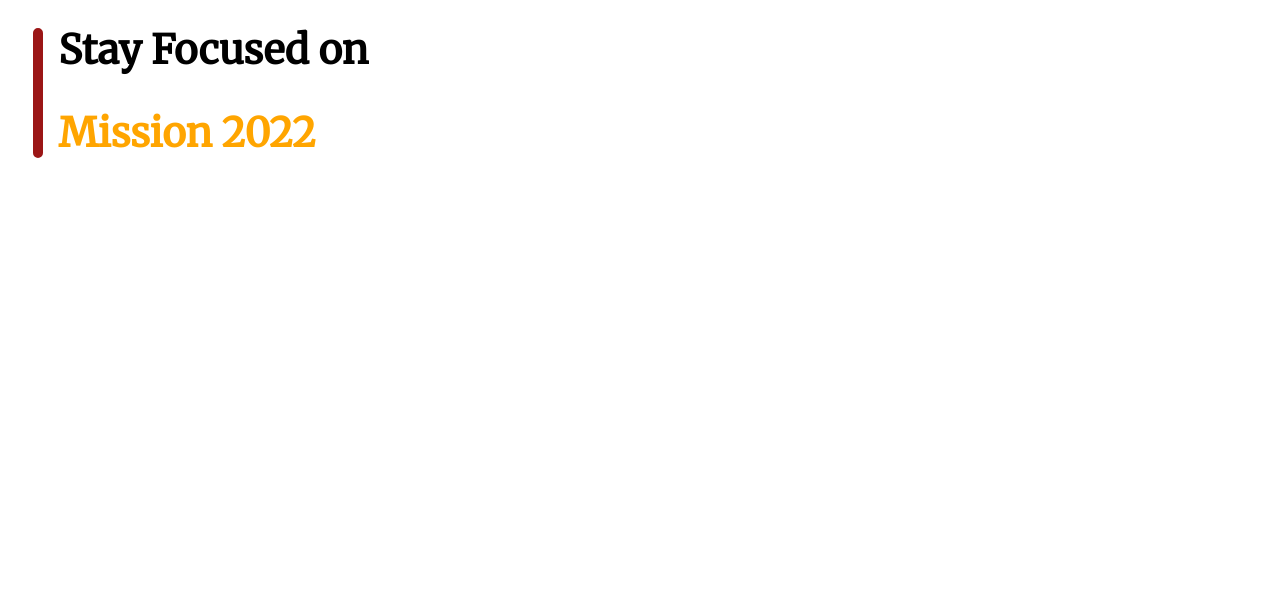
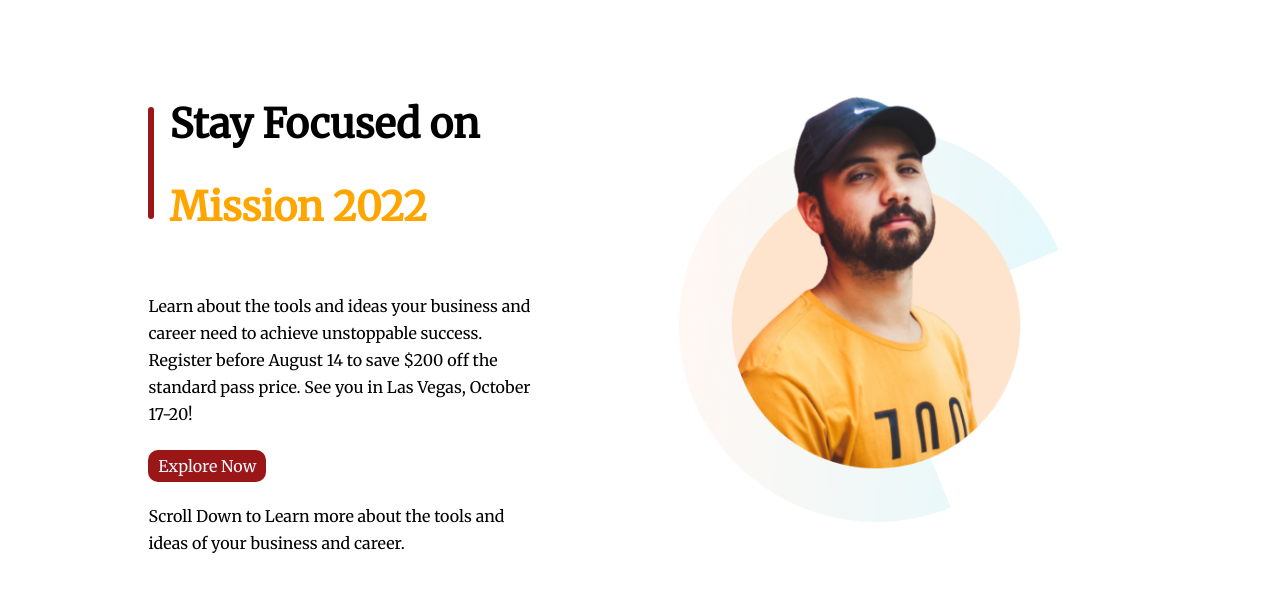
Before and after one commit to asifmahmud00/assignment1, a plain HTML site: page index.html in a window 1280 px wide. Drawn offline with Linux system fonts and the light colour scheme.

Commit message:
section 1

```diff
--- a/index.html
+++ b/index.html
@@ -13,15 +13,31 @@
 </head>
 
 <body>
-    <section>
-        <div class="flex-display">
-            <div class="left-border"></div>
+    <section class="flex-display">
+        <div class="half-width">
+            <div class="flex-display" style="margin-top: 20%;">
+                <div class="left-border"></div>
+                <div>
+                    <h1>
+                        Stay Focused on
+                    </h1>
+                    <h1 class="orange-color">Mission 2022</h1>
+                </div>
+            </div>
             <div>
-                <h1>
-                    Stay Focused on
-                </h1>
-                <h1 class="orange-color">Mission 2022</h1>
+                <p>Learn about the tools and ideas your business and career need to achieve unstoppable success.
+                    Register
+                    before August 14 to save $200 off the standard pass price. See you in Las Vegas, October 17-20!</p>
+
+                <a class="link_button" target="_blank" href="https://asifmahmud00.github.io/developer-portfolio/">
+                    Explore
+                    Now </a>
+
+                <p>Scroll Down to Learn more about the tools and ideas of your business and career.</p>
             </div>
+        </div>
+        <div class="half-width">
+            <img src="images/person-0.png" alt="" style="  padding-left:35%; width: 100%;">
         </div>
     </section>
 </body>
--- a/style.css
+++ b/style.css
@@ -1,5 +1,6 @@
 body {
     font-family: 'Merriweather', serif;
+    margin: 0% 10%;
 }
 
 section {
@@ -17,15 +18,35 @@ h1 {
 }
 
 .left-border {
-    border: 5px solid rgb(155, 22, 22);
+    border: 3px solid rgb(155, 22, 22);
     border-radius: 5px;
     width: 0px;
-    height: 120px;
-    margin-top: 3px;
+    height: 106px;
+    margin-top: 8px;
     margin-right: 15px;
+    background-color: rgb(155, 22, 22);
 
 }
 
 .flex-display {
     display: flex;
 }
+
+.half-width {
+    width: 40%;
+}
+
+.link_button {
+    padding: 1.5% 2.5%;
+    background-image: linear-gradient(rgb(155, 22, 22), rgb(155, 22, 22));
+    border-radius: 10px;
+    text-decoration: none;
+    color: aliceblue;
+
+
+}
+
+p {
+    line-height: 1.7em;
+    margin: 1.7em 0;
+}
```
Also changed, not shown: images/person-0.png (added).
